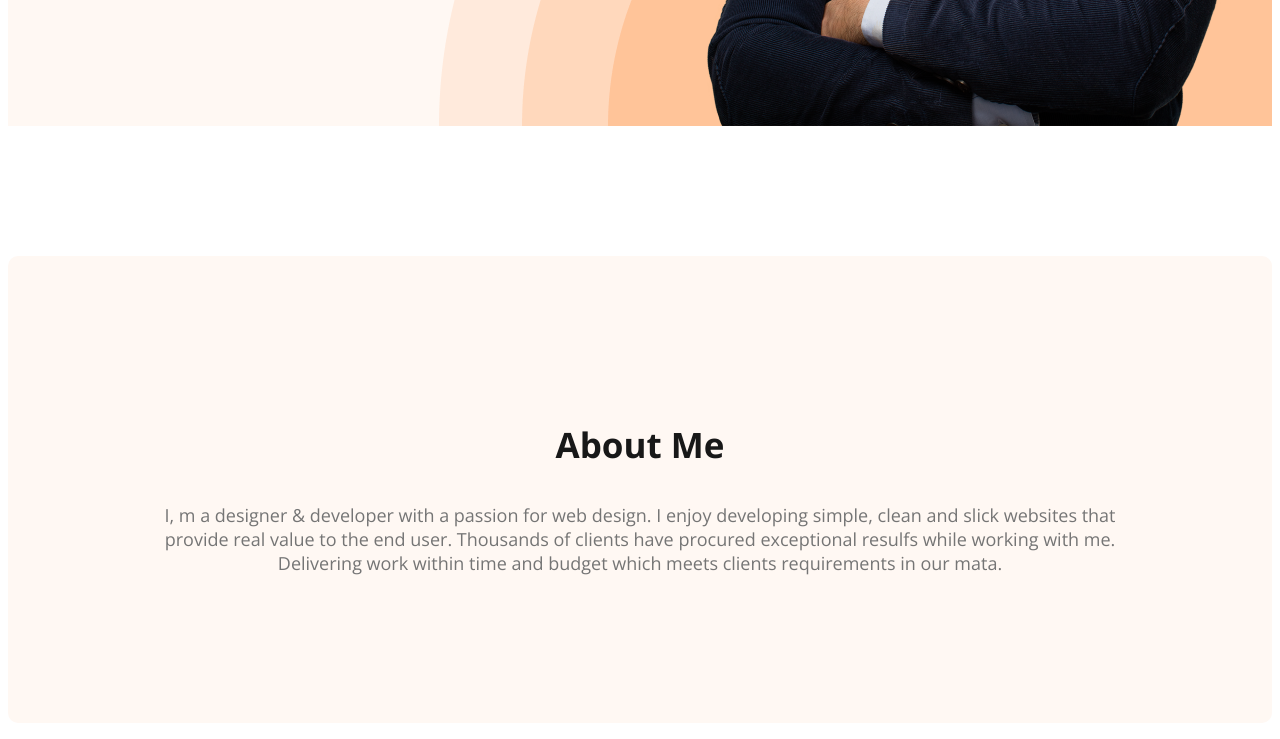
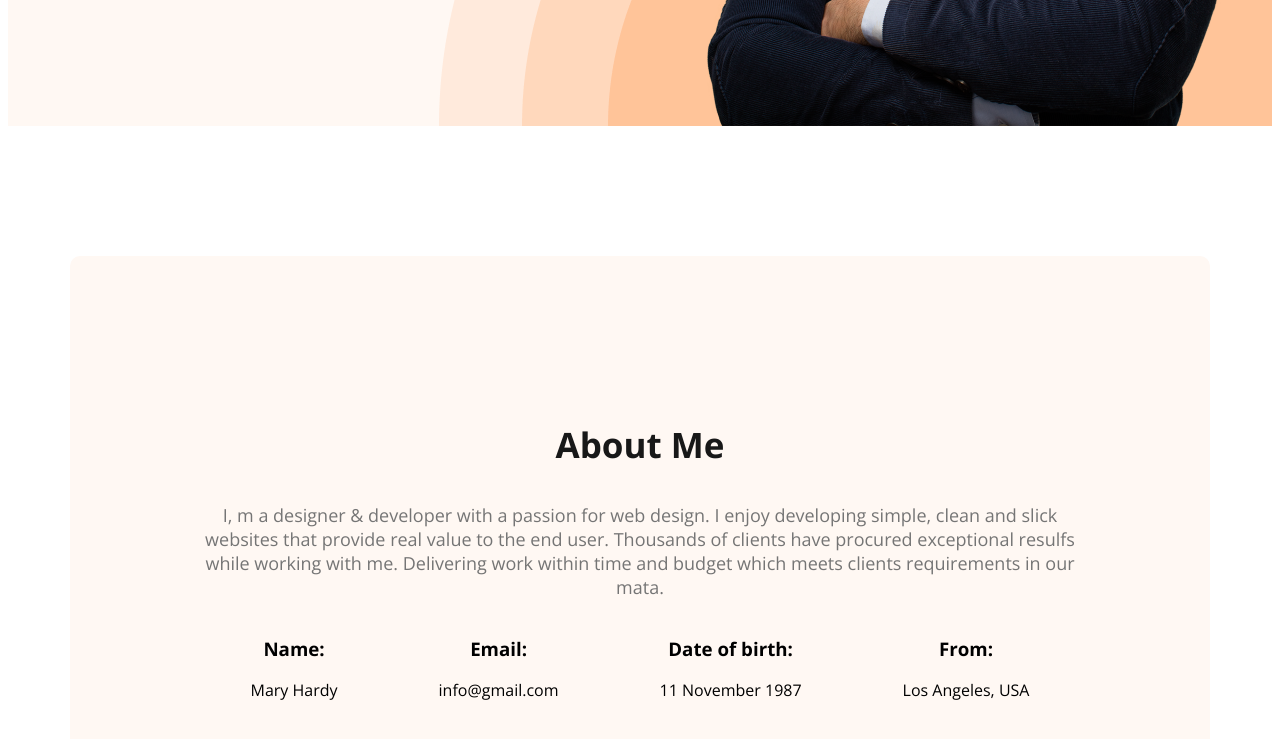
Before and after one commit to mdsaifulislamrafel/web-debeloper-protfolio, a plain HTML site: page index.html in a window 1280 px wide. Shown: the part 739-1478 px from the top of the page. Drawn offline with nearby package versions, Linux system fonts and the light colour scheme.

Commit message:
abut section

```diff
--- a/index.html
+++ b/index.html
@@ -37,6 +37,24 @@
         <section class="about">
             <h3 class="section-title">About Me</h3>
             <p class="section-description">I, m a designer & developer with a passion for web design. I enjoy developing simple, clean and slick websites that provide real value to the end user. Thousands of clients have procured exceptional resulfs while working with me. Delivering work within time and budget which meets clients requirements in our mata.</p>
+            <div class="about-info-container">
+                <div class="about-info">
+                    <h3 class="info-title">Name:</h3>
+                    <p class="info-description">Mary Hardy</p>
+                </div>
+                <div class="about-info">
+                    <h3 class="info-title">Email:</h3>
+                    <p class="info-description">info@gmail.com</p>
+                </div>
+                <div class="about-info">
+                    <h3 class="info-title">Date of birth:</h3>
+                    <p class="info-description"> 11 November 1987</p>
+                </div>
+                <div class="about-info">
+                    <h3 class="info-title">From:</h3>
+                    <p class="info-description">Los Angeles, USA</p>
+                </div>
+            </div>
         </section>
     </main>
     <footer>
--- a/styles/portfolio.css
+++ b/styles/portfolio.css
@@ -105,7 +105,10 @@ nav a {
 }
 
 /* main section styles */
-
+main {
+    max-width: 1140px;
+    margin: 0 auto;
+}
 
 /* about section styles */
 .about {
@@ -114,3 +117,10 @@ nav a {
     background: #FFF8F3;
     margin: 130px 0;
 }
+.about-info-container {
+    display: flex;
+    justify-content: space-around;
+}
+.about-info {
+    text-align: center;
+}
```
